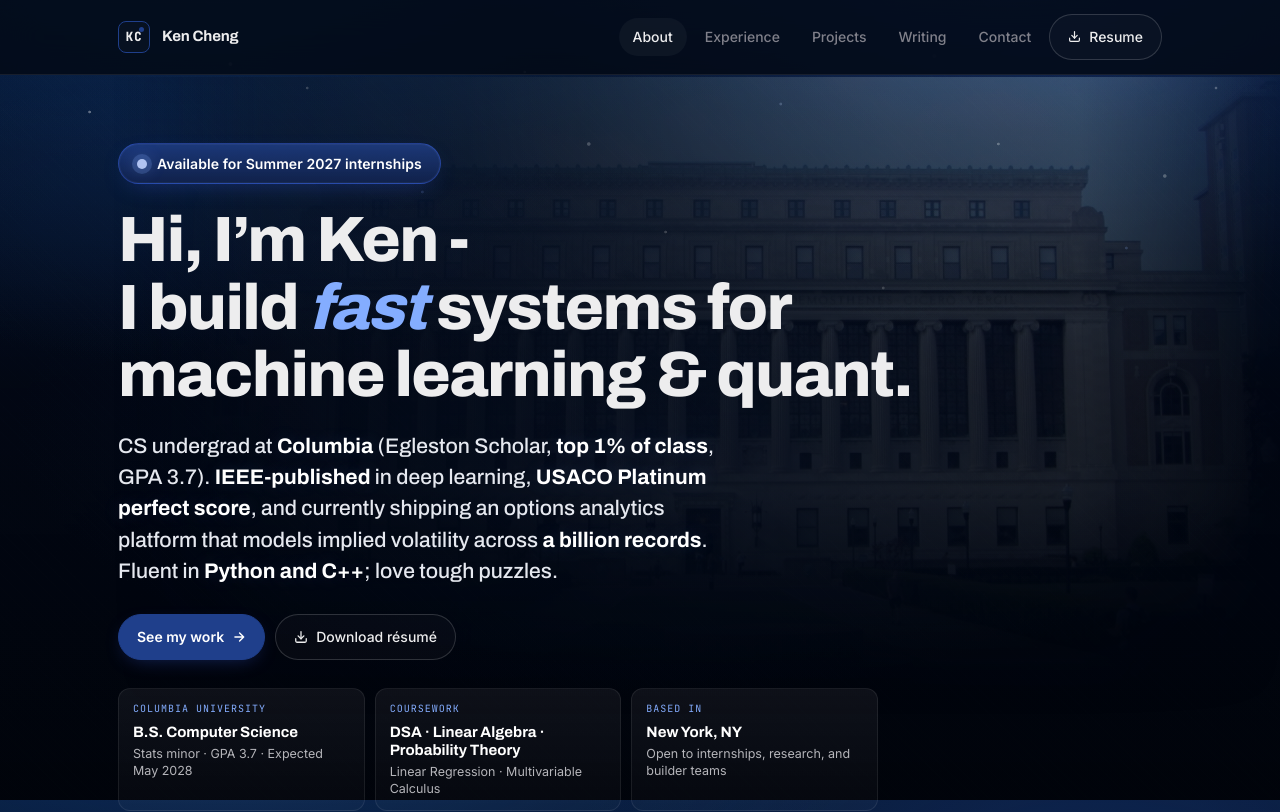
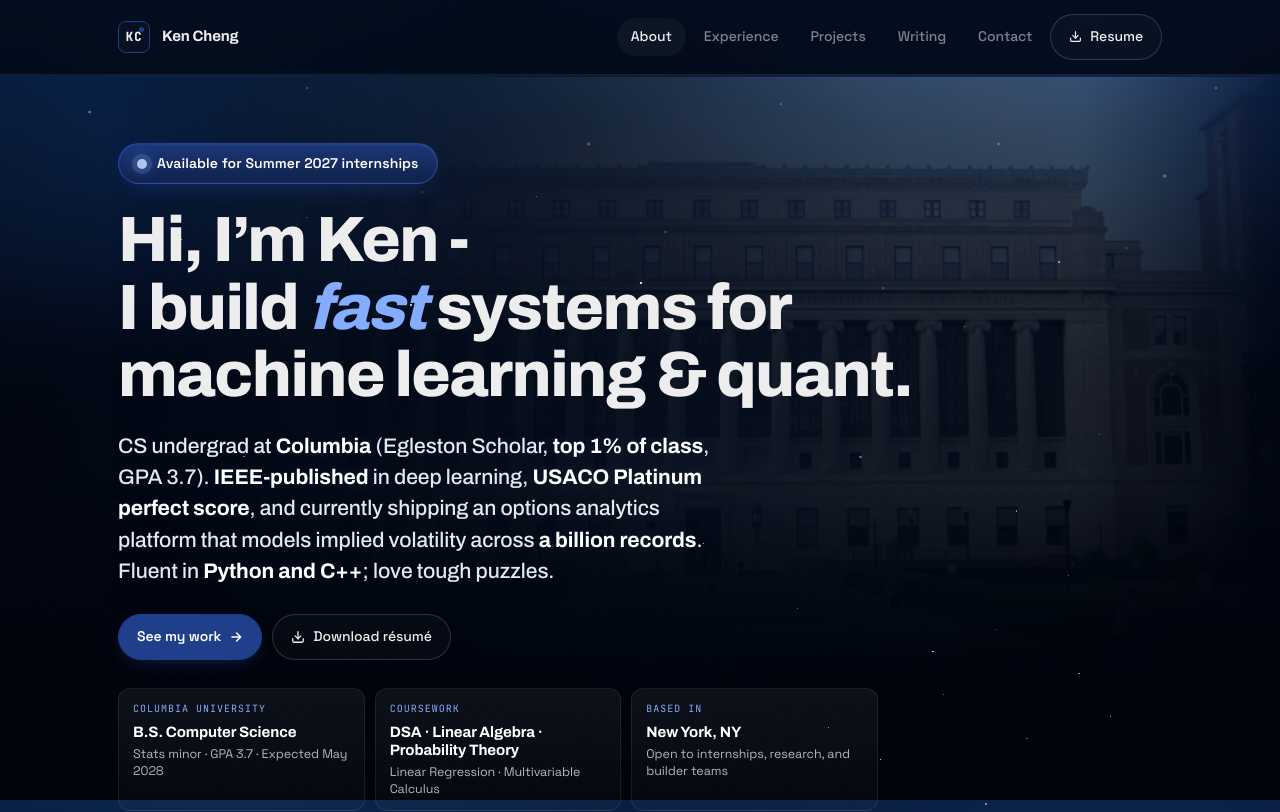
Before and after one commit to kenchengkc/personal-website, a Next.js app: page / in a window 1280 px wide. Shown: the top 812 px of the page. Built offline with nearby package versions, Linux system fonts and the light colour scheme.

Commit message:
Wheel rotation fix and CWSF logo add

```diff
--- a/app/globals.css
+++ b/app/globals.css
@@ -44,6 +44,8 @@ body {
   position: relative;
   font-size: 16px;
   line-height: 1.55;
+  letter-spacing: -0.005em;
+  font-feature-settings: "ss01", "ss02", "cv11";
 }
 
 ::selection { background: var(--color-accent); color: #fff; }
@@ -277,6 +279,41 @@ button { font: inherit; cursor: pointer; }
 }
 @media (max-width: 720px) {
   .v2-hero-bg { display: none; }
+}
+
+/* ============ STARFIELD ============ */
+.v2-stars {
+  position: absolute;
+  inset: 0;
+  pointer-events: none;
+  z-index: 0;
+  overflow: hidden;
+}
+.v2-hero-stars {
+  /* Fade out toward the very top so the nav doesn't pick up speckles */
+  mask-image: linear-gradient(180deg, transparent 0%, #000 8%, #000 100%);
+  -webkit-mask-image: linear-gradient(180deg, transparent 0%, #000 8%, #000 100%);
+}
+.v2-star {
+  position: absolute;
+  background: #fff;
+  border-radius: 50%;
+  box-shadow: 0 0 6px rgba(255, 255, 255, 0.55);
+  transform: translate3d(0, 0, 0);
+}
+.v2-star--twinkle {
+  animation-name: v2starTwinkle;
+  animation-timing-function: ease-in-out;
+  animation-iteration-count: infinite;
+  animation-direction: alternate;
+}
+@keyframes v2starTwinkle {
+  0%   { opacity: 0.18; box-shadow: 0 0 4px rgba(255,255,255,0.25); }
+  60%  { opacity: 1; box-shadow: 0 0 10px rgba(255,255,255,0.85); }
+  100% { opacity: 0.35; box-shadow: 0 0 6px rgba(255,255,255,0.45); }
+}
+@media (prefers-reduced-motion: reduce) {
+  .v2-star--twinkle { animation: none; }
 }
 
 .v2-eyebrow {
@@ -571,14 +608,15 @@ button { font: inherit; cursor: pointer; }
   border-radius: 50%;
   filter: saturate(1.06) contrast(1.05) brightness(0.92) hue-rotate(2deg);
 }
+/* Photo wheels aren't a perfectly axis-aligned side view, so spinning them
+   wobbles. Keep wheels static; fake speed via a tiny horizontal motion blur
+   while the car is moving (parent --hero-wheel-state: running). */
 .v2-hero-track-car .rb-wheel {
-  animation: rbWheelSpin 520ms linear infinite;
+  transition: filter 0.35s ease;
 }
-.v2-hero-track-car .rb-wheel {
-  animation-play-state: var(--hero-wheel-state, paused);
-}
-@keyframes rbWheelSpin {
-  to { transform: rotate(-360deg); }
+.v2-hero[style*="running"] .v2-hero-track-car .rb-wheel {
+  filter: saturate(1.06) contrast(1.05) brightness(0.92) hue-rotate(2deg)
+    blur(0.7px);
 }
 @media (max-width: 720px) {
   .v2-hero-track { margin: 44px -28px 0; height: 118px; }
--- a/app/layout.tsx
+++ b/app/layout.tsx
@@ -1,5 +1,5 @@
 import type { Metadata } from "next";
-import { Archivo, Inter, JetBrains_Mono } from "next/font/google";
+import { Archivo, Space_Grotesk, JetBrains_Mono } from "next/font/google";
 import "./globals.css";
 import { LightsOutIntro } from "@/components/intro/LightsOutIntro";
 import { site } from "@/lib/site";
@@ -12,7 +12,7 @@ const archivo = Archivo({
   display: "swap",
 });
 
-const inter = Inter({
+const spaceGrotesk = Space_Grotesk({
   subsets: ["latin"],
   weight: ["400", "500", "600", "700"],
   variable: "--font-body",
@@ -48,7 +48,7 @@ export default function RootLayout({
   return (
     <html
       lang="en"
-      className={`${archivo.variable} ${inter.variable} ${jetbrains.variable}`}
+      className={`${archivo.variable} ${spaceGrotesk.variable} ${jetbrains.variable}`}
     >
       <body>
         <div className="v2-bg-carbon" aria-hidden />
--- a/components/sections/Hero.tsx
+++ b/components/sections/Hero.tsx
@@ -11,6 +11,7 @@ import {
   Scholar,
 } from "@/components/icons/Icons";
 import { CarSilhouette } from "@/components/cars/CarSilhouette";
+import { Starfield } from "./Starfield";
 import { site } from "@/lib/site";
 
 export function Hero() {
@@ -61,6 +62,7 @@ export function Hero() {
   return (
     <section className="v2-hero" id="home" ref={heroRef}>
       <div className="v2-hero-bg" aria-hidden />
+      <Starfield className="v2-hero-stars" />
 
       <div className="v2-hero-copy">
         <div className="v2-eyebrow">
--- a/components/sections/Projects.tsx
+++ b/components/sections/Projects.tsx
@@ -77,6 +77,15 @@ const projects: Project[] = [
     award: {
       label: "Gold Medal",
       detail: "Canada Wide Science Fair",
+    },
+    brand: {
+      label: "CWSF",
+      detail: "Canada-Wide Science Fair",
+      meta: "National champion · 2022",
+      logo: {
+        src: "/images/cwsf/cwsf-logo.png",
+        alt: "Canada-Wide Science Fair (CWSF / ESPC) logo",
+      },
     },
     metrics: [
       { value: "CWSF", label: "national champion" },
--- /dev/null
+++ b/components/sections/Starfield.tsx
@@ -0,0 +1,76 @@
+// Deterministic starfield. Coordinates are percentage-based so the layer scales
+// with its container. Stars are weighted toward the right side of the frame
+// where the hero car sits, with a few scattered across the rest for depth.
+
+type Star = {
+  x: number; // 0-100, left
+  y: number; // 0-100, top
+  size: number; // px diameter
+  opacity: number;
+  twinkle?: number; // animation duration in seconds, omit for static
+  delay?: number; // animation delay in seconds
+};
+
+const stars: Star[] = [
+  // Dense cluster around / behind the car (right half, mid-vertical)
+  { x: 56, y: 38, size: 1.5, opacity: 0.55, twinkle: 4.2 },
+  { x: 62, y: 22, size: 2, opacity: 0.85, twinkle: 3.6, delay: 0.4 },
+  { x: 68, y: 55, size: 1.5, opacity: 0.7 },
+  { x: 71, y: 30, size: 2.5, opacity: 0.95, twinkle: 5.1, delay: 1.1 },
+  { x: 74, y: 70, size: 1, opacity: 0.5 },
+  { x: 78, y: 48, size: 1.5, opacity: 0.7, twinkle: 4.4, delay: 0.8 },
+  { x: 81, y: 18, size: 1, opacity: 0.55 },
+  { x: 83, y: 62, size: 2, opacity: 0.9, twinkle: 3.8, delay: 0.2 },
+  { x: 86, y: 35, size: 1.5, opacity: 0.6 },
+  { x: 88, y: 78, size: 1, opacity: 0.5, twinkle: 5.5, delay: 1.6 },
+  { x: 90, y: 12, size: 2, opacity: 0.85, twinkle: 4.0 },
+  { x: 92, y: 50, size: 1.5, opacity: 0.7 },
+  { x: 94, y: 28, size: 1, opacity: 0.5 },
+  { x: 96, y: 65, size: 2, opacity: 0.9, twinkle: 3.2, delay: 1.3 },
+
+  // Tighter halo near the car silhouette (around 70-90% x, 40-65% y)
+  { x: 65, y: 44, size: 1, opacity: 0.45 },
+  { x: 73, y: 58, size: 1, opacity: 0.6, twinkle: 4.6 },
+  { x: 79, y: 52, size: 1, opacity: 0.5 },
+  { x: 84, y: 46, size: 1, opacity: 0.7, twinkle: 3.4, delay: 0.5 },
+  { x: 87, y: 56, size: 1.5, opacity: 0.85, twinkle: 5.2, delay: 0.9 },
+  { x: 91, y: 41, size: 1, opacity: 0.55 },
+  { x: 95, y: 54, size: 1, opacity: 0.65, twinkle: 4.0, delay: 1.4 },
+
+  // Scattered across the rest of the hero for depth
+  { x: 6, y: 10, size: 1, opacity: 0.4, twinkle: 5.0 },
+  { x: 12, y: 30, size: 1.5, opacity: 0.55, twinkle: 4.2, delay: 1.8 },
+  { x: 18, y: 8, size: 1, opacity: 0.45 },
+  { x: 22, y: 88, size: 1, opacity: 0.5 },
+  { x: 28, y: 16, size: 1.5, opacity: 0.6, twinkle: 4.6, delay: 0.7 },
+  { x: 34, y: 76, size: 1, opacity: 0.45 },
+  { x: 40, y: 6, size: 1, opacity: 0.4, twinkle: 5.5 },
+  { x: 46, y: 84, size: 1, opacity: 0.5 },
+  { x: 50, y: 14, size: 1.5, opacity: 0.6, twinkle: 3.8, delay: 1.2 },
+];
+
+export function Starfield({ className }: { className?: string }) {
+  return (
+    <div className={`v2-stars ${className ?? ""}`} aria-hidden>
+      {stars.map((s, i) => (
+        <span
+          key={i}
+          className={`v2-star ${s.twinkle ? "v2-star--twinkle" : ""}`}
+          style={{
+            left: `${s.x}%`,
+            top: `${s.y}%`,
+            width: `${s.size}px`,
+            height: `${s.size}px`,
+            opacity: s.opacity,
+            ...(s.twinkle
+              ? {
+                  animationDuration: `${s.twinkle}s`,
+                  animationDelay: `${s.delay ?? 0}s`,
+                }
+              : {}),
+          }}
+        />
+      ))}
+    </div>
+  );
+}
```
